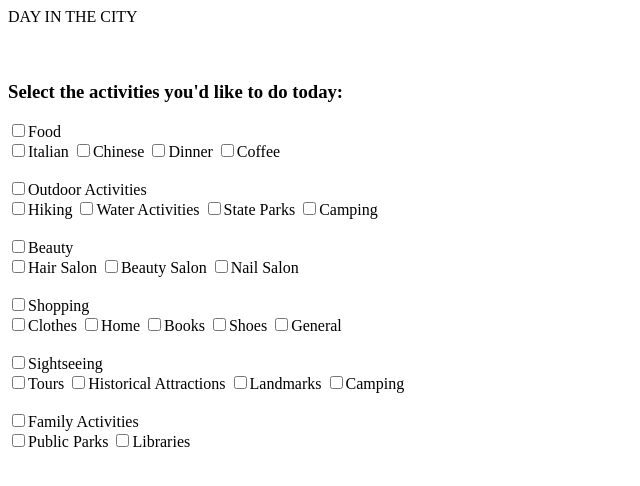
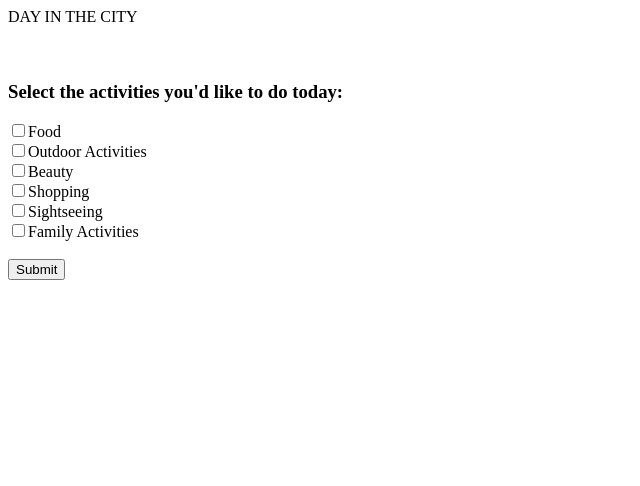
Before and after one commit to lik/daytravel, a Python web app: template templates/plan.html in a window 1280 px wide. Shown: the top 486 px of the page, without its empty margins (0-640 px from the left). Run offline with Jinja, Linux system fonts and the light colour scheme; the template is opened without the code that fills it, so the values that code supplies are empty.

Commit message:
hide and show subactivities FINALLY WORKSgit add . :D

```diff
--- a/javascript/plan.js
+++ b/javascript/plan.js
@@ -1,4 +1,4 @@
-//function shows and hides sub activity options under the plan page
+// function shows and hides sub activity options under the plan page
 function showOptions(topic) {
      var x = document.getElementById(topic);
      if (x.style.display === 'block') {
--- a/templates/plan.html
+++ b/templates/plan.html
@@ -10,7 +10,7 @@
     <form method="post" action ="">
       <h3>Select the activities you'd like to do today: </h3>
       <input onclick="showOptions('foodDiv')" type="checkbox" name="activity" value="Food">Food
-      <div id="foodDiv">
+      <div id="foodDiv" style="display:none">
         <input type="checkbox" name="subActivity" value="Italian">Italian
         <input type="checkbox" name="subActivity" value="Chinese">Chinese
         <input type="checkbox" name="subActivity" value="Dinner">Dinner
@@ -18,7 +18,7 @@
       </div>
       <br>
       <input onclick="showOptions('outdoorDiv')" type="checkbox" name="activity" value="Outdoor Activities">Outdoor Activities
-      <div id="outdoorDiv">
+      <div id="outdoorDiv" style="display:none">
         <input type="checkbox" name="subActivity" value="Hiking">Hiking
         <input type="checkbox" name="subActivity" value="Water Activities">Water Activities
         <input type="checkbox" name="subActivity" value="State Parks">State Parks
@@ -26,14 +26,14 @@
       </div>
       <br>
       <input onclick="showOptions('beautyDiv')" type="checkbox" name="activity" value="Beauty">Beauty
-      <div id="beautyDiv">
+      <div id="beautyDiv" style="display:none">
         <input type="checkbox" name="subActivity" value="Hair Salon">Hair Salon
         <input type="checkbox" name="subActivity" value="Beauty Salon">Beauty Salon
         <input type="checkbox" name="subActivity" value="Nail Salon">Nail Salon
       </div>
       <br>
       <input onclick="showOptions('shoppingDiv')" type="checkbox" name="activity" value="Shopping">Shopping
-      <div id="shoppingDiv">
+      <div id="shoppingDiv" style="display:none">
         <input type="checkbox" name="subActivity" value="Clothes">Clothes
         <input type="checkbox" name="subActivity" value="Home">Home
         <input type="checkbox" name="subActivity" value="Books">Books
@@ -42,7 +42,7 @@
       </div>
       <br>
       <input onclick="showOptions('sightseeingDiv')" type="checkbox" name="activity" value="Sightseeing">Sightseeing
-      <div id="sightseeingDiv">
+      <div id="sightseeingDiv" style="display:none">
         <input type="checkbox" name="subActivity" value="Tours">Tours
         <input type="checkbox" name="subActivity" value="Historical Attractions">Historical Attractions
         <input type="checkbox" name="subActivity" value="Landmarks">Landmarks
@@ -50,11 +50,12 @@
       </div>
       <br>
       <input onclick="showOptions('familyDiv')" type="checkbox" name="activity" value="Family Activities">Family Activities
-      <div id="familyDiv">
+      <div id="familyDiv" style="display:none">
         <input type="checkbox" name="subActivity" value="Public Parks">Public Parks
         <input type="checkbox" name="subActivity" value="Libraries">Libraries
       </div>
-      <br>
+      <br><br>
+      <input type="submit" value="Submit">
     </form>
     <script src="/javascript/plan.js" ></script>
   </body>
```
Also changed, not shown: stylesheets/style.css (line endings or trailing spaces).
